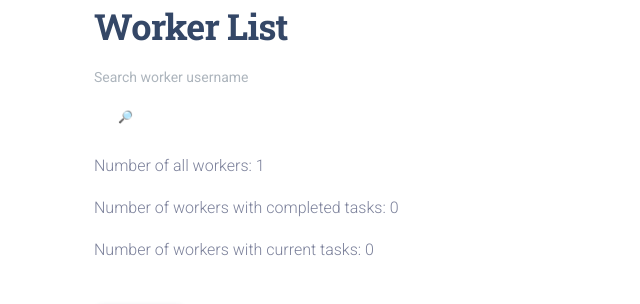
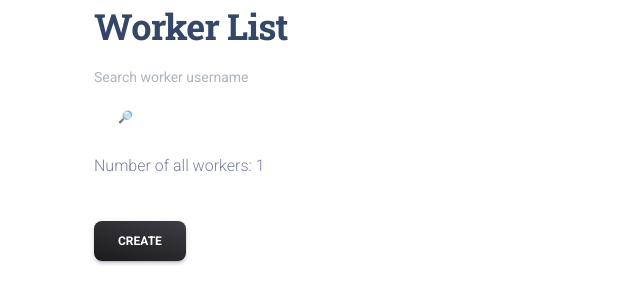
Before and after one commit to kostya-kononenko/Project_IT_company_task_manager, a Django app: page /workers/ in a window 1280 px wide. Shown: the part 223-527 px from the top of the page, without its empty margins (0-640 px from the left). Run offline with Django 4.2, Linux system fonts and the light colour scheme; the visitor is signed in with stand-in values (Sample User, id 1); data comes from the database, SQL or seed files in the repository; data that the repository does not hold is empty; some libraries are stand-ins or nearby versions.

Commit message:
remove unlogical code which count completed/uncompleted tasks

```diff
--- a/task_manager/views.py
+++ b/task_manager/views.py
@@ -106,10 +106,7 @@ class WorkerListView(LoginRequiredMixin, generic.ListView):
         name = self.request.GET.get("username", "")
         context["search_form"] = WorkerSearchForm(initial={"username": name})
         context["count_all_workers"] = Worker.objects.all().count()
-        context["count_worker_with_completed_task"] = Worker.objects.filter(
-            tasks__is_completed=True).distinct().count()
-        context["count_worker_with_current_task"] = Worker.objects.filter(
-            tasks__is_completed=False).distinct().count()
+
         return context
 
     def get_queryset(self):
--- a/templates/task_manager/worker_list.html
+++ b/templates/task_manager/worker_list.html
@@ -7,8 +7,7 @@
    {% endblock %}
 
   <p>Number of all workers: {{ count_all_workers }}  </p>
-  <p>Number of workers with completed tasks: {{ count_worker_with_completed_task }} </p>
-  <p>Number of workers with current tasks: {{ count_worker_with_current_task }}</p>
+
     <br>
     {% if worker_list %}
         <a href="{% url "task_manager:worker-create" %}" class="btn bg-gradient-dark">Create</a>
```
